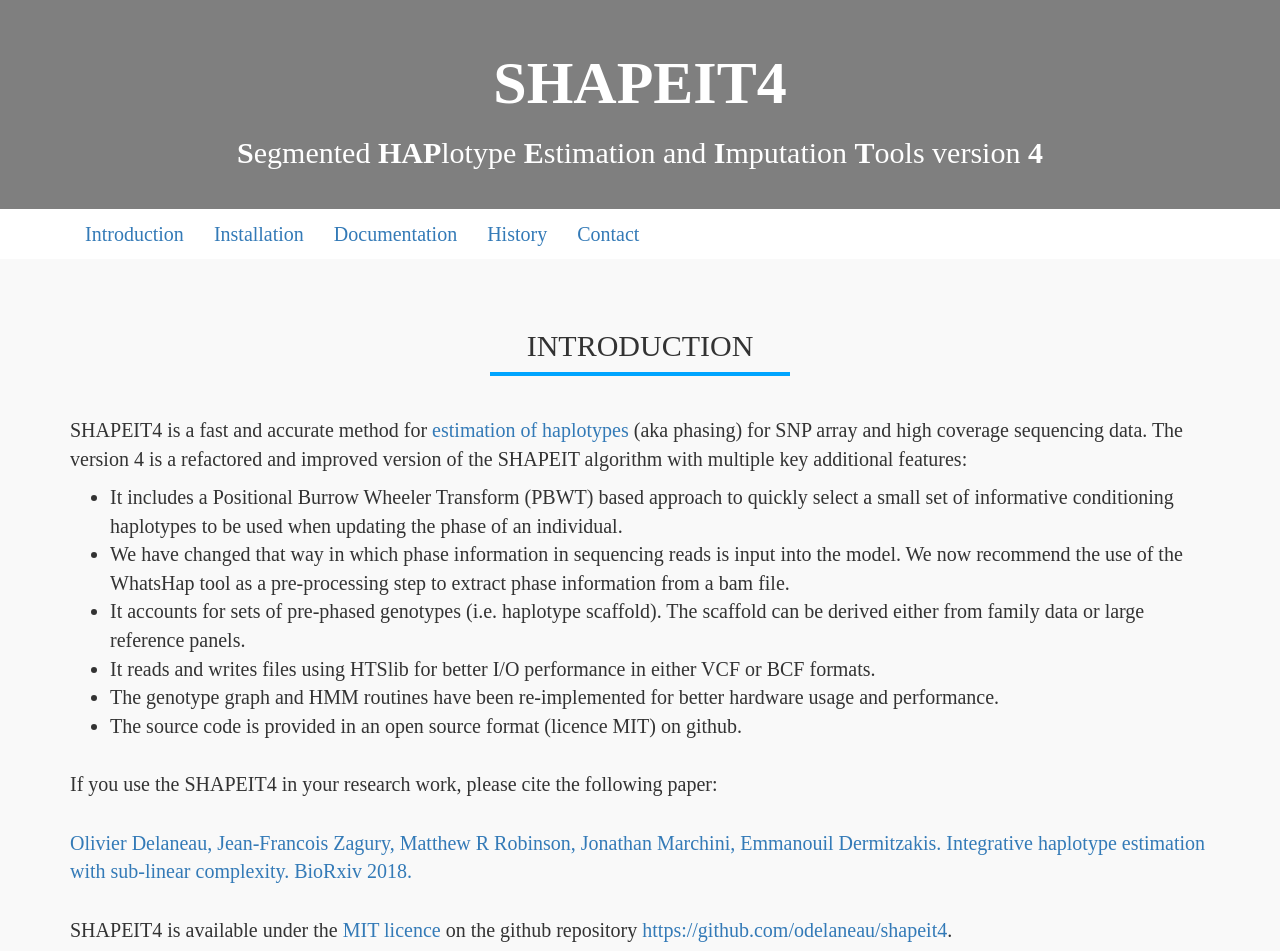
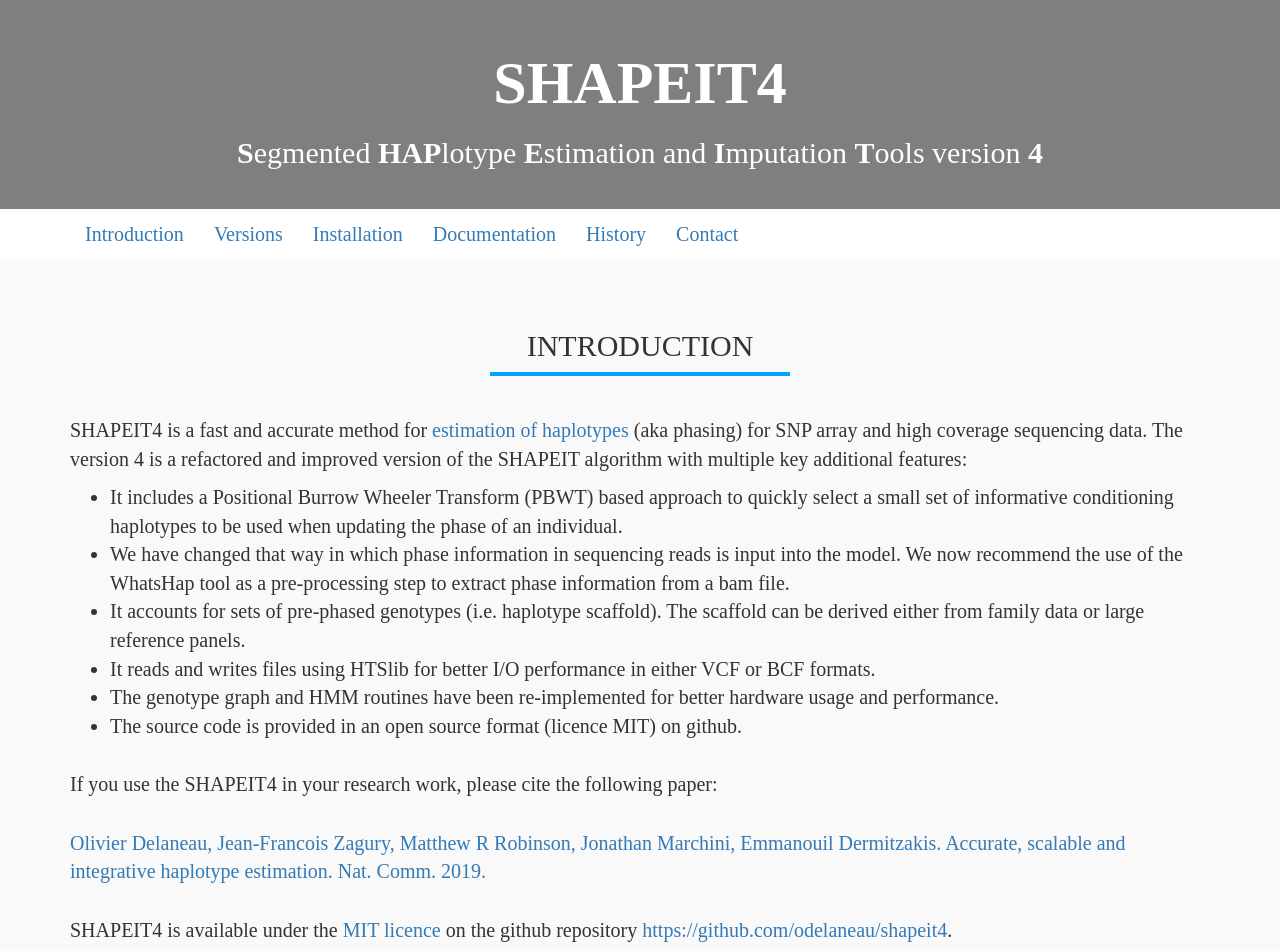
Before and after one commit to odelaneau/shapeit4, a plain HTML site: page docs/index.html in a window 1280 px wide. Shown: the top 951 px of the page. Drawn offline with Linux system fonts and the light colour scheme.

```diff
--- a/docs/index.html
+++ b/docs/index.html
@@ -30,7 +30,8 @@
 
 <div class="container">
 	<ul class="nav navbar-nav">
-        	<li><a href="#introduction">Introduction</a></li>
+        <li><a href="#introduction">Introduction</a></li>
+		<li><a href="#version">Versions</a></li>
 		<li><a href="#installation">Installation</a></li>
 		<li><a href="#documentation">Documentation</a></li>
 		<li><a href="#history">History</a></li>
@@ -54,7 +55,7 @@
 			<li>The source code is provided in an open source format (licence MIT) on github.</li>
 		</ul>
 		<p>If you use the SHAPEIT4 in your research work, please cite the following paper:</p>
-		<p><a href="https://www.biorxiv.org/content/early/2018/12/13/493403">Olivier Delaneau, Jean-Francois Zagury, Matthew R Robinson, Jonathan Marchini, Emmanouil Dermitzakis. Integrative haplotype estimation with sub-linear complexity. BioRxiv 2018.</a></p>
+		<p><a href="https://www.nature.com/articles/s41467-019-13225-y">Olivier Delaneau, Jean-Francois Zagury, Matthew R Robinson, Jonathan Marchini, Emmanouil Dermitzakis. Accurate, scalable and integrative haplotype estimation. Nat. Comm. 2019.</a></p>
 
 		<p>SHAPEIT4 is available under the <a href="https://en.wikipedia.org/wiki/MIT_License">MIT licence</a> on the github repository <a href="https://github.com/odelaneau/shapeit4">https://github.com/odelaneau/shapeit4</a>.</p>
 		<p>Previous versions of SHAPEIT are still available on original webpages: <a href="https://mathgen.stats.ox.ac.uk/genetics_software/shapeit/shapeit.html">SHAPEIT2</a> and <a href="https://jmarchini.org/shapeit3/">SHAPEIT3</a>.</p>
```
